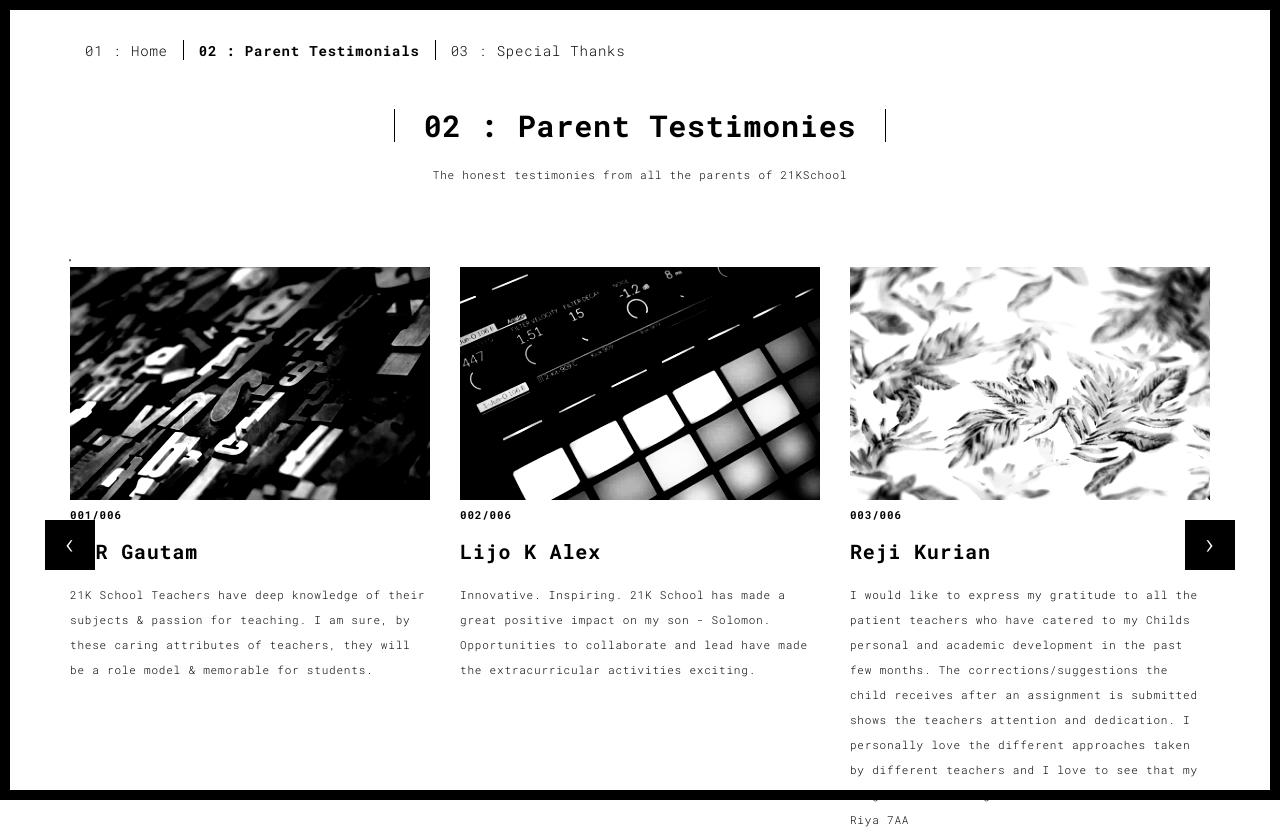
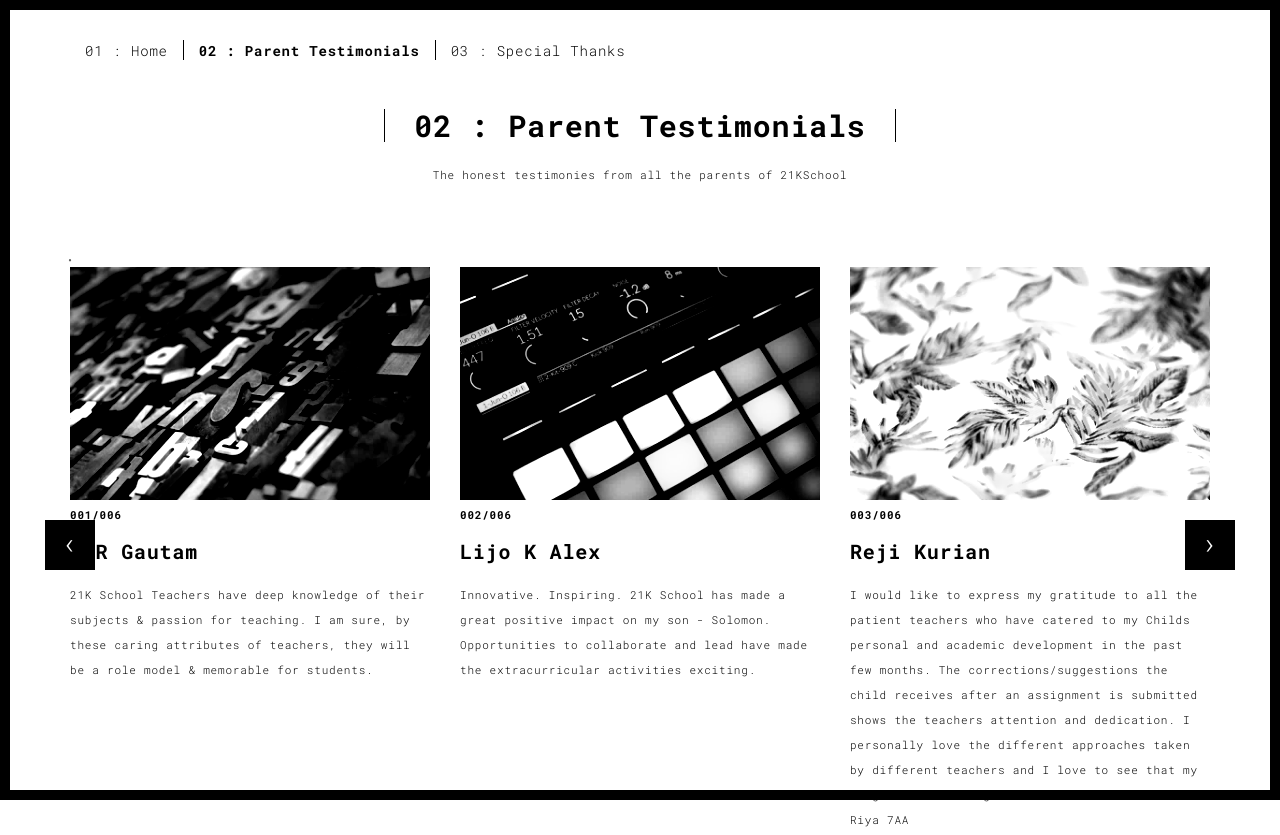
Before and after one commit to solomonshalom/BOB, a plain HTML site: page works.html in a window 1280 px wide. Shown: the top 835 px of the page. Drawn offline with Linux system fonts and the light colour scheme.

Commit message:
Update works.html

```diff
--- a/works.html
+++ b/works.html
@@ -54,7 +54,7 @@
 
       <div class="col-sm-8 col-sm-offset-2 section-container-spacer">
         <div class="text-center">
-          <h1 class="h2">02 : Parent Testimonies</h1>
+          <h1 class="h2">02 : Parent Testimonials</h1>
           <p>The honest testimonies from all the parents of 21KSchool</p>
         </div>
       </div>
```
